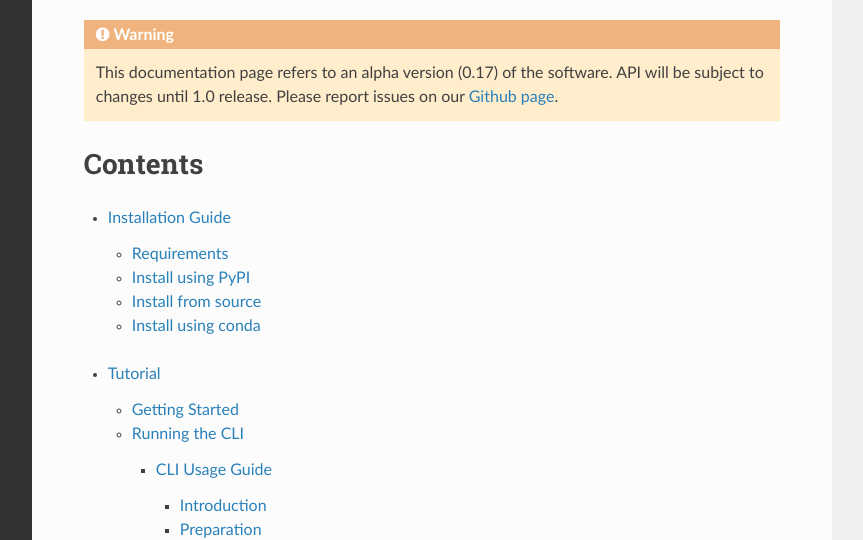
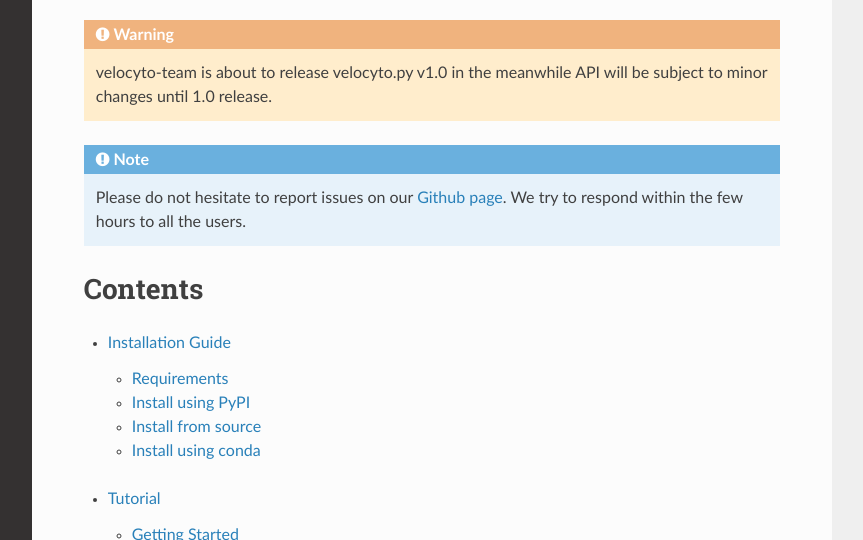
Before and after one commit to velocyto-team/velocyto.py, a Sphinx documentation site: the page built from doc/index.rst, in a window 1280 px wide and 900 px high, cut to the strip 360-900 px from the top of the window. Shown: the whole strip, without its empty margins (268-1131 px from the left). Built offline with Sphinx 7.4.7 and the Read the Docs theme 2.0.0, drawn with Linux system fonts in a browser that asks for light colours.

Commit message:
welcome page updated

```diff
--- a/doc/index.rst
+++ b/doc/index.rst
@@ -1,17 +1,21 @@
 .. _welcome:
 
 Welcome to velocyto.py!
-====================================
+=======================
 
 Velocyto is a library for the analysis of RNA velocity.
 
 Velocyto includes a :ref:`command line tool <cli>` and an :ref:`analysis pipeline <analysis>`
 
 .. warnings::
-    **CLI** API changed from version 0.11.0. This breaks most previous commands, please refer to the updated :ref:`CLI tutorial <cli>` and :ref:`API session <cliapi>` to know more about the changes.
+    **CLI** API has been improved and differs from previous versions. Please refer to the updated :ref:`CLI tutorial <cli>` and :ref:`API session <cliapi>` to know more about the changes.
 
 .. warning::
-   This documentation page refers to an alpha version (|version|) of the software. API will be subject to changes until 1.0 release. Please report issues on our `Github page <https://github.com/velocyto-team/velocyto.py>`_.
+   velocyto-team is about to release velocyto.py v1.0 in the meanwhile API will be subject to minor changes until 1.0 release.
+
+.. note::
+   Please do not hesitate to report issues on our `Github page <https://github.com/velocyto-team/velocyto.py>`_.
+   We try to respond within the few hours to all the users.
 
 Contents
 ========
```
